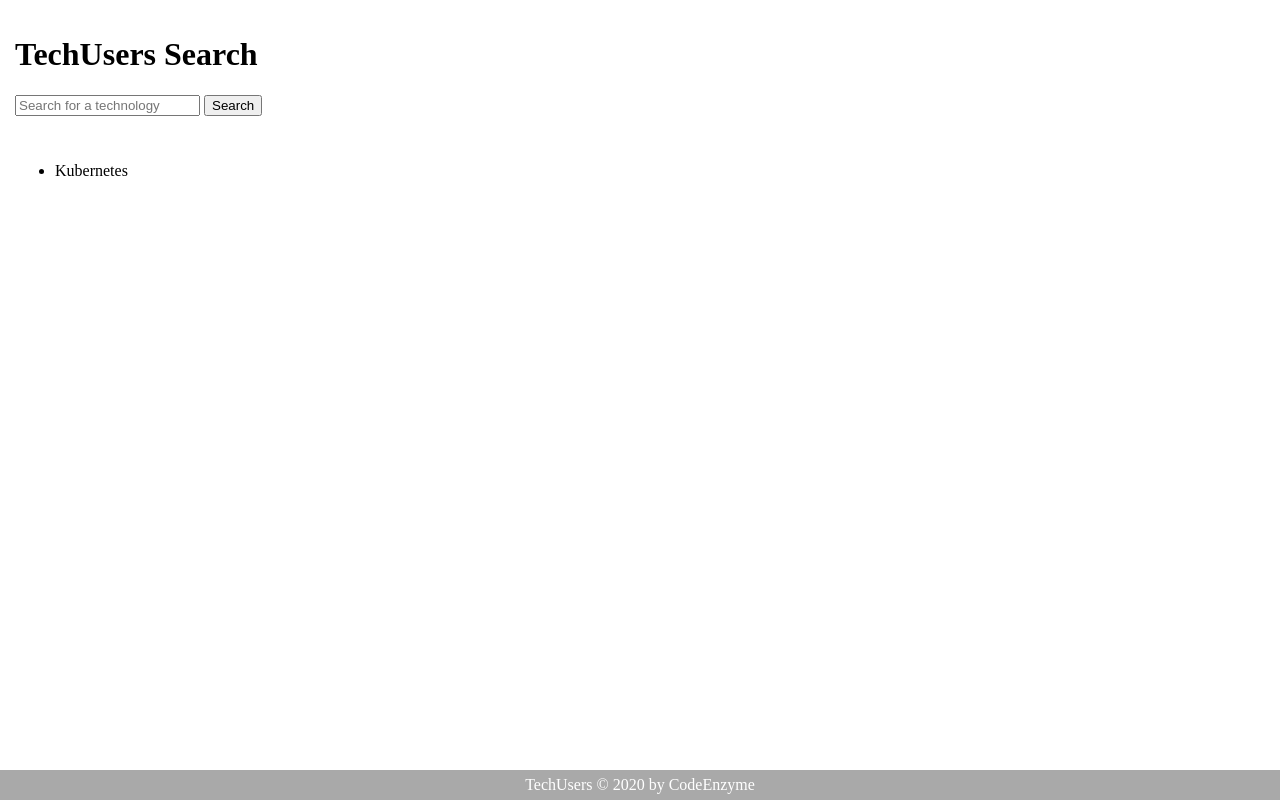
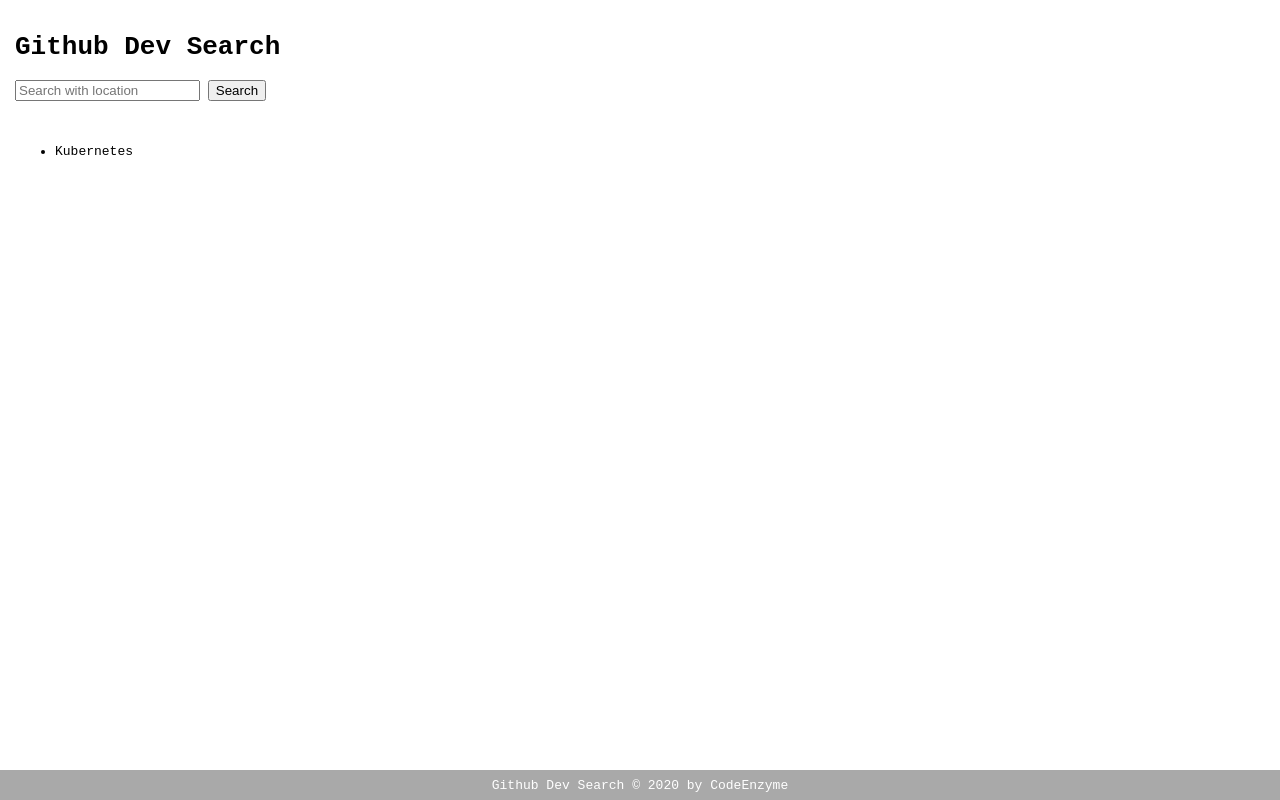
Before and after one commit to Victor-El/DevSearch-github-api, a plain HTML site: page index.html in a window 1280 px wide. Drawn offline with Linux system fonts and the light colour scheme.

Commit message:
rebrand: change from TechUsers to Github Dev Search

```diff
--- a/index.html
+++ b/index.html
@@ -1,7 +1,7 @@
 <!DOCTYPE html>
 <html>
 <head>
-	<title>TechUsers</title>
+	<title>Dev Search</title>
 	<meta charset="utf-8">
 	<meta name="viewport" content="width=device-width">
 
@@ -10,10 +10,10 @@
 <body>
     <header>
         <div id="heading">
-            <h1>TechUsers Search</h1>
+            <h1>Github Dev Search</h1>
         </div>
         <div id="search-area">
-            <input id="search-text" placeholder="Search for a technology"/>
+            <input id="search-text" placeholder="Search with location"/>
             <button id="search-btn">Search</button>
         </div>
     </header>
@@ -25,7 +25,7 @@
         </ul>
     </main>
 
-    <footer>TechUsers &copy; 2020 by CodeEnzyme</footer>
+    <footer>Github Dev Search &copy; 2020 by CodeEnzyme</footer>
 
     <script src="scripts/main.js"></script>
 </body>
--- a/styles/style.css
+++ b/styles/style.css
@@ -1,5 +1,6 @@
 :root {
     /*prop: val*/
+    font-family: monospace;
 }
 
 body {
```
